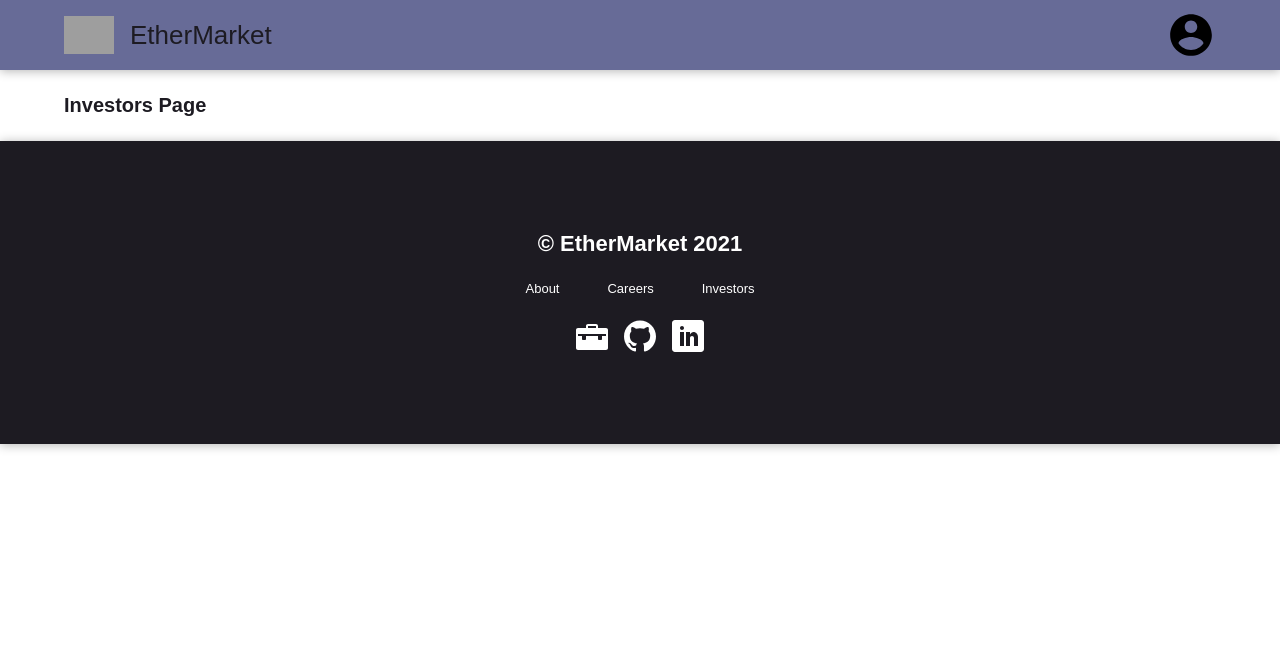
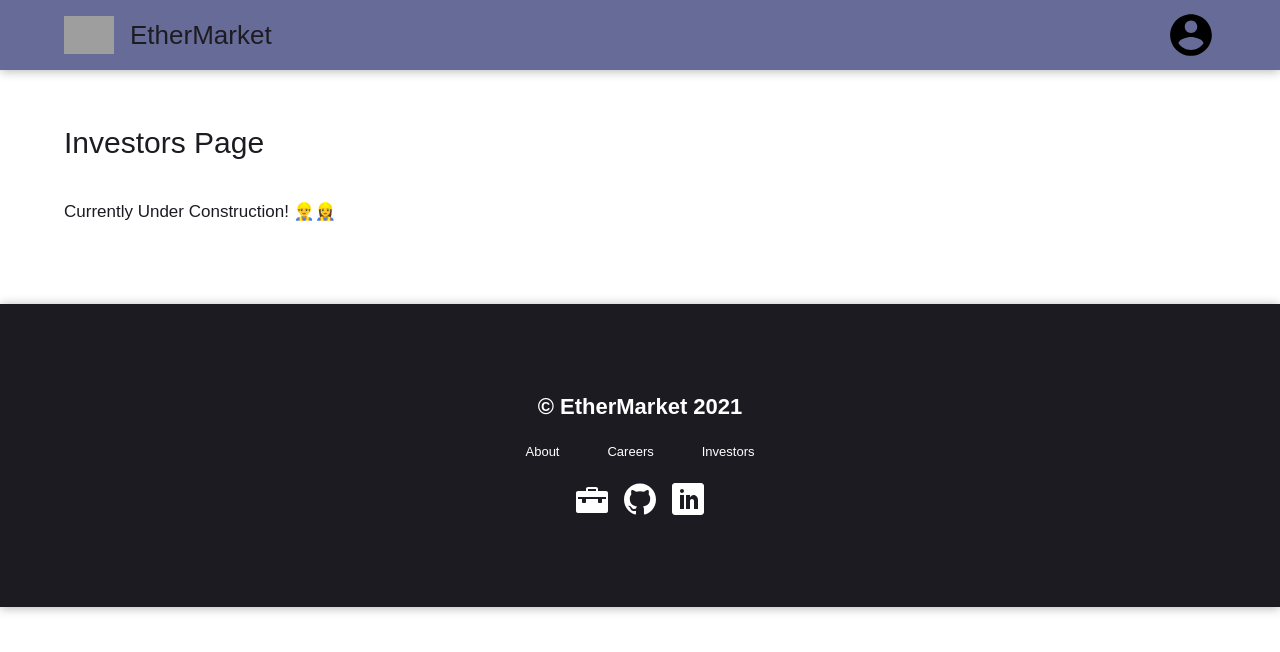
Before and after one commit to JakeHildy/ethermarket-client, a React (Create React App) app: page /investors in a window 1280 px wide. Shown: the top 652 px of the page. Built offline with nearby package versions, Linux system fonts and the light colour scheme; grey boxes are pictures that could not be loaded.

Commit message:
Edited Investors and About Page to include an underconstruction comment

```diff
--- a/src/pages/AboutPage/AboutPage.jsx
+++ b/src/pages/AboutPage/AboutPage.jsx
@@ -5,7 +5,8 @@ export class AboutPage extends Component {
   render() {
     return (
       <div className="about-page">
-        <h1>About Page</h1>
+        <h1 className="about-page__title">About Page</h1>
+        <p className="about-page__paragraph">Currently Under Construction! 👷‍♂️👷‍♀️</p>
       </div>
     );
   }
--- a/src/pages/AboutPage/AboutPage.scss
+++ b/src/pages/AboutPage/AboutPage.scss
@@ -3,14 +3,26 @@
 @use './../../styles/partials/typography' as *;
 
 .about-page {
-  padding: $small $mobile-spacing;
+  padding: $huge $mobile-spacing;
   max-width: $desktop-max-width;
 
   @include tablet {
-    padding: $small $desktop-spacing;
+    padding: $huge $desktop-spacing;
   }
 
   @include desktop {
     margin: 0 auto;
   }
+
+  &__title {
+    font-size: 3rem;
+    font-weight: 100;
+    margin-bottom: $large;
+  }
+
+  &__paragraph {
+    font-size: 1.7rem;
+    line-height: 1.4;
+    margin-bottom: $small;
+  }
 }
--- a/src/pages/InvestorsPage/InvestorsPage.jsx
+++ b/src/pages/InvestorsPage/InvestorsPage.jsx
@@ -5,7 +5,8 @@ export class InvestorsPage extends Component {
   render() {
     return (
       <div className="investors-page">
-        <h1>Investors Page</h1>
+        <h1 className="investors-page__title">Investors Page</h1>
+        <p className="investors-page__paragraph">Currently Under Construction! 👷‍♂️👷‍♀️</p>
       </div>
     );
   }
--- a/src/pages/InvestorsPage/InvestorsPage.scss
+++ b/src/pages/InvestorsPage/InvestorsPage.scss
@@ -3,14 +3,26 @@
 @use './../../styles/partials/typography' as *;
 
 .investors-page {
-  padding: $small $mobile-spacing;
+  padding: $huge $mobile-spacing;
   max-width: $desktop-max-width;
 
   @include tablet {
-    padding: $small $desktop-spacing;
+    padding: $huge $desktop-spacing;
   }
 
   @include desktop {
     margin: 0 auto;
   }
+
+  &__title {
+    font-size: 3rem;
+    font-weight: 100;
+    margin-bottom: $large;
+  }
+
+  &__paragraph {
+    font-size: 1.7rem;
+    line-height: 1.4;
+    margin-bottom: $small;
+  }
 }
```
